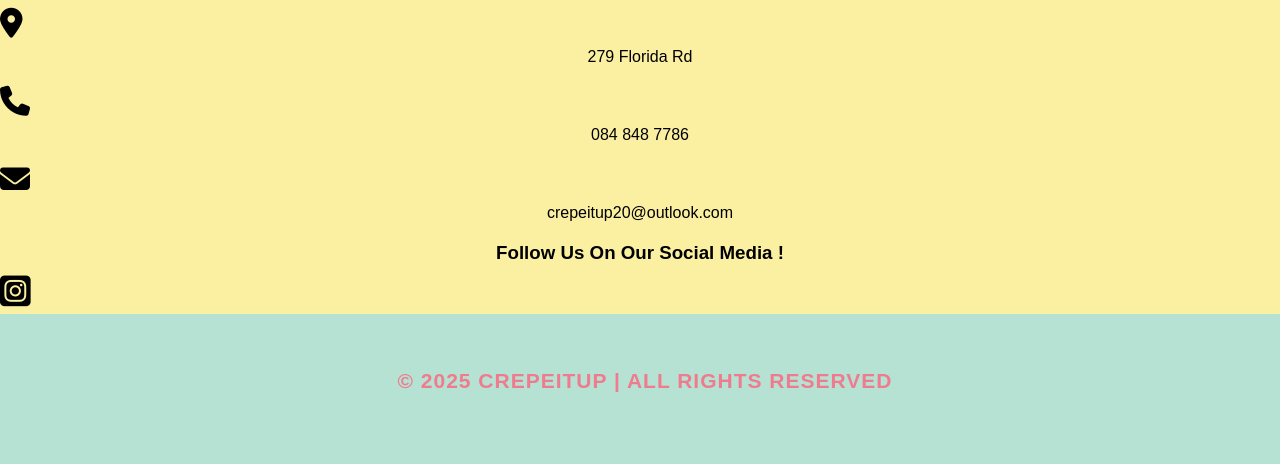
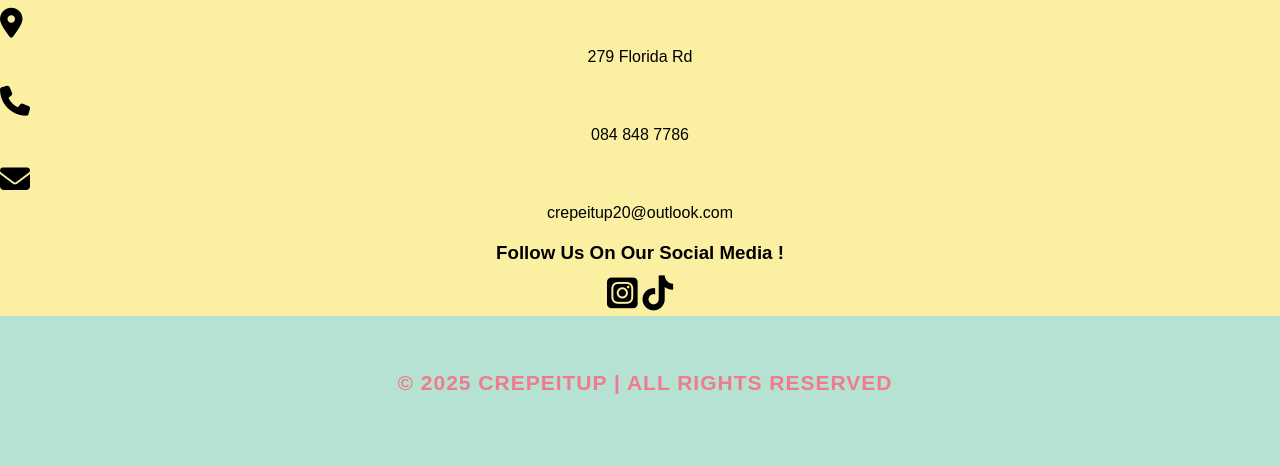
Before and after one commit to Sheraz7861/CrepeItUp-Website, a plain HTML site: page contact.html in a window 1280 px wide. Shown: the part 2005-2471 px from the top of the page. Drawn offline with Linux system fonts and the light colour scheme.

Commit message:
icon change

```diff
--- a/contact.html
+++ b/contact.html
@@ -78,9 +78,12 @@
             <p>crepeitup20@outlook.com</p>
         </div>
 
-        <div id="insta">
+        <div class="insta">
             <h3>Follow us on our social media !</h3>
-            <a href="https://www.instagram.com/crepeit.up/"><i class="fa-brands fa-square-instagram"></i></a>
+            <div class="icon-wrapper">
+                <a href="https://www.instagram.com/crepeit.up/"><i class="fa-brands fa-square-instagram"></i></a>
+                <a href="#"><i class="fa-brands fa-tiktok"></i></a>
+            </div>
         </div>
 
         <div id="copyright">
--- a/style.css
+++ b/style.css
@@ -23,7 +23,7 @@ label.logo{
     color: black;
     font-size: 40px;
     line-height: 80px;
-    padding-left: 90px;
+    padding-left: 50px;
     font-weight: bold;
     font-style: italic;
     font-family: cur;
@@ -391,7 +391,7 @@ form{
     background-color: #fbefa2;
 }
 
-#insta{
+.insta{
     background-color: #fbefa2;
 }
 
@@ -437,22 +437,27 @@ form{
     padding-top: 5px;
 }
 
-#insta h3{
+.insta h3{
     text-align: center;
     text-transform: capitalize;
     padding-bottom: 10px;
 }
 
-#insta a{
-    color: black;
+.icon-wrapper{
     font-size: 35px;
+    display: flex;
+    justify-content: center;
+    gap: 5px;
 }
 
 .fa-brands.fa-square-instagram{
-    display: block;
-    margin-left: auto;
-    margin-right: auto;
     padding-bottom: 5px;
+    color: black;
+}
+
+.fa-brands.fa-tiktok{
+    padding-bottom: 5px;
+    color: black;
 }
 
 /*==================== RESPONSIVE LAYOUT ====================*/
```
